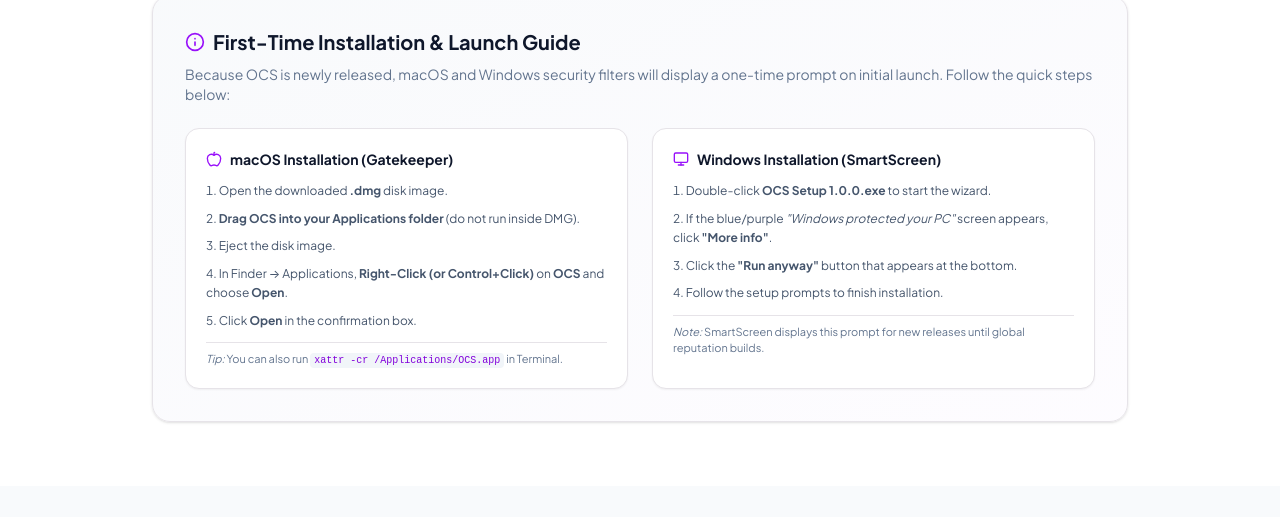
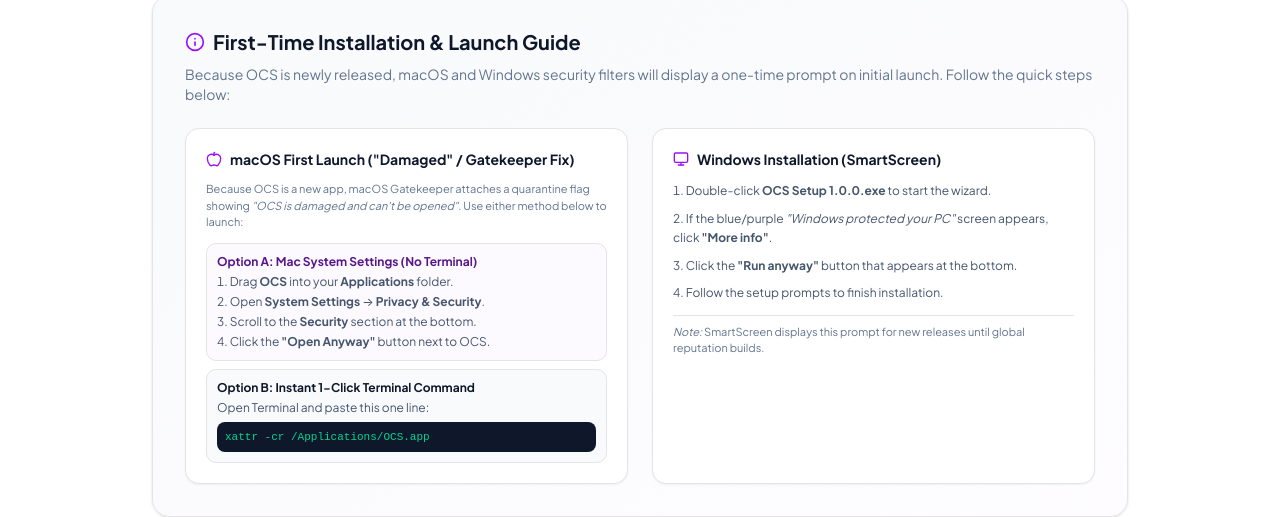
Before and after one commit to AceRex/ocs-web, a React (Vite) app: page /download in a window 1280 px wide. Shown: the part 1150-1667 px from the top of the page. Built offline with nearby package versions, Linux system fonts and the light colour scheme; no server answers.

Commit message:
docs: add clear macOS Gatekeeper and System Settings Open Anyway visual steps

```diff
--- a/src/pages/DownloadPage.tsx
+++ b/src/pages/DownloadPage.tsx
@@ -370,17 +370,28 @@ export default function DownloadPage() {
               <div className="bg-white p-5 rounded-[14px] border border-slate-200 shadow-xs space-y-3">
                 <div className="flex items-center gap-2 font-bold text-slate-900 text-sm">
                   <Apple className="size-4 text-purple-600" />
-                  macOS Installation (Gatekeeper)
+                  macOS First Launch ("Damaged" / Gatekeeper Fix)
                 </div>
-                <ol className="text-xs text-slate-600 space-y-2 list-decimal list-inside leading-relaxed">
-                  <li>Open the downloaded <strong>.dmg</strong> disk image.</li>
-                  <li><strong>Drag OCS into your Applications folder</strong> (do not run inside DMG).</li>
-                  <li>Eject the disk image.</li>
-                  <li>In Finder → Applications, <strong>Right-Click (or Control+Click)</strong> on <strong>OCS</strong> and choose <strong>Open</strong>.</li>
-                  <li>Click <strong>Open</strong> in the confirmation box.</li>
-                </ol>
-                <div className="pt-2 border-t border-slate-100 text-[11px] text-slate-500">
-                  <em>Tip:</em> You can also run <code className="bg-slate-100 px-1 py-0.5 rounded text-purple-700 font-mono text-[10px]">xattr -cr /Applications/OCS.app</code> in Terminal.
+                <p className="text-[11px] text-slate-500">
+                  Because OCS is a new app, macOS Gatekeeper attaches a quarantine flag showing <em>"OCS is damaged and can't be opened"</em>. Use either method below to launch:
+                </p>
+                <div className="space-y-2 text-xs text-slate-700">
+                  <div className="p-2.5 bg-purple-50/60 rounded-[10px] border border-purple-100">
+                    <strong className="text-purple-900 block mb-1">Option A: Mac System Settings (No Terminal)</strong>
+                    <ol className="list-decimal list-inside space-y-1 text-slate-600">
+                      <li>Drag <strong>OCS</strong> into your <strong>Applications</strong> folder.</li>
+                      <li>Open <strong>System Settings</strong> → <strong>Privacy & Security</strong>.</li>
+                      <li>Scroll to the <strong>Security</strong> section at the bottom.</li>
+                      <li>Click the <strong>"Open Anyway"</strong> button next to OCS.</li>
+                    </ol>
+                  </div>
+                  <div className="p-2.5 bg-slate-50 rounded-[10px] border border-slate-200">
+                    <strong className="text-slate-900 block mb-1">Option B: Instant 1-Click Terminal Command</strong>
+                    <p className="text-slate-600 mb-1.5">Open Terminal and paste this one line:</p>
+                    <code className="block bg-slate-900 text-emerald-400 p-2 rounded-[8px] font-mono text-[11px] select-all overflow-x-auto">
+                      xattr -cr /Applications/OCS.app
+                    </code>
+                  </div>
                 </div>
               </div>
 
```
